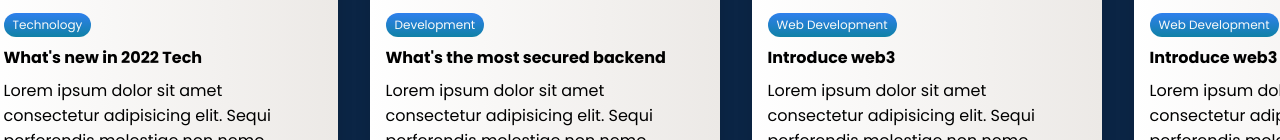
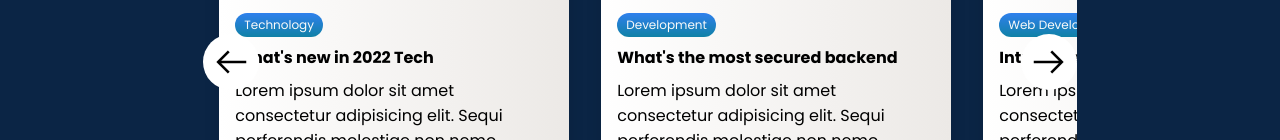
Before and after one commit to harshkain415/xooninfotect, a plain HTML site: page index.html in a window 1280 px wide. Shown: the part 4634-4774 px from the top of the page. Drawn offline with nearby package versions, Linux system fonts and the light colour scheme; files that its build step writes are made by us from their sources.

Commit message:
Add files via upload

```diff
--- a/index.scss
+++ b/index.scss
@@ -902,19 +902,24 @@ main {
       margin: 2rem 0rem;
       display: flex;
       flex-wrap: wrap;
+      width: 100%;
+      // background-color: #1081a6;
       justify-content: center;
-      width: 70%;
-      margin-block: 2rem;
+      // padding: 2rem;
+      // margin-block: 2rem;
       gap: 2rem;
-
+      overflow: hidden;
+      position: relative;
       img {
         max-width: 100%;
         display: block;
         object-fit: cover;
       }
-
+      @include lg{
+        width: 70%;
+      }
       .slider {
-        overflow: hidden;
+        // overflow: hidden;
         position: relative;
         width: 100%;
 
@@ -1000,7 +1005,20 @@ main {
           font-size: 24px;
           color: #333;
           transition: color 0.3s ease;
+          i{
+            font-size: 20px;
+            padding: .5rem;
+            border-radius: 50%;
+            background-color: white;
+            color: black;
+            z-index: 10;
 
+            @include lg{
+              font-size: 40px;
+              padding: .5rem;
+
+            }
+          }
           &:hover {
             color: #000;
           }
```
